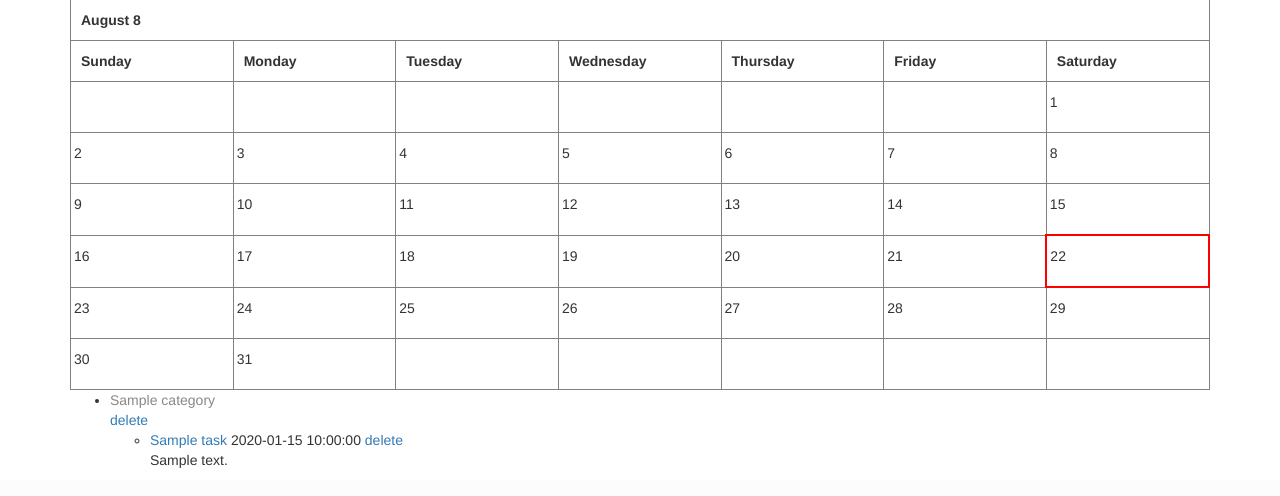
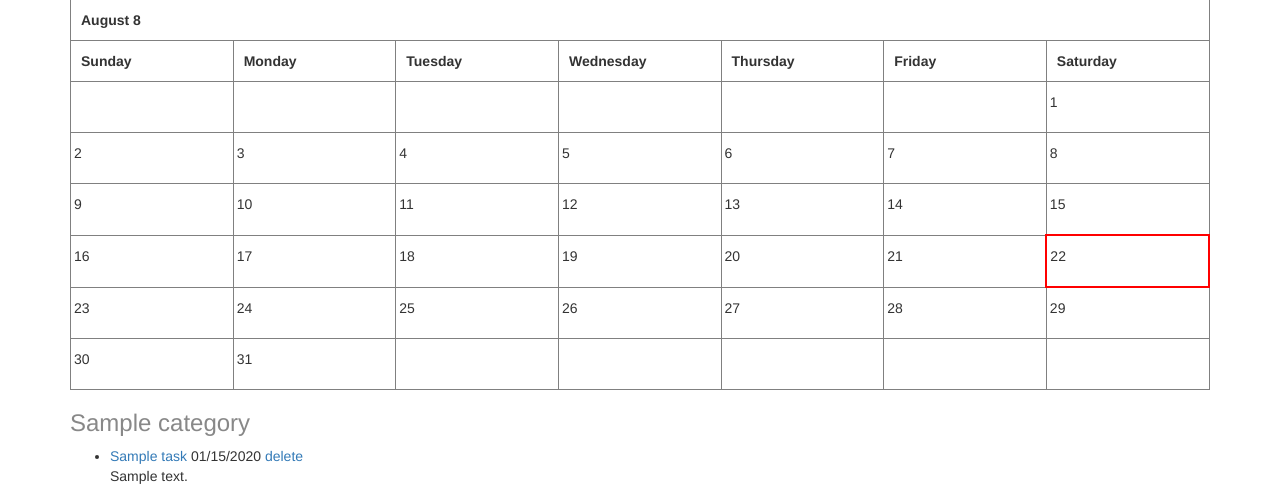
Before and after one commit to nicholasday/calendar, a Flask app: page / in a window 1280 px wide. Shown: the part 458-954 px from the top of the page. Before the commit the page ends 926 px from the top, so only its background shows below. Run offline with Flask 2, Linux system fonts and the light colour scheme; a user stored in the database is signed in; tables that the repository leaves empty hold one stand-in row (values such as "Sample post"); some libraries are stand-ins or nearby versions.

Commit message:
Wrote code template code to make the categories nice

```diff
--- a/templates/index.html
+++ b/templates/index.html
@@ -9,7 +9,7 @@ $('.color-group').colorpicker();
 });
 </script>
 <div class="row">
-  <div class="col-xs-6">
+  <div class="col-xs-12 col-md-6">
     <form action="/task" method="post" id="new_task" class="">
     <div class="form-group">
         <label for="name-input">Name</label>
@@ -39,7 +39,7 @@ $('.color-group').colorpicker();
     </div>
     </form>
   </div>
-  <div class="col-xs-6">
+  <div class="col-xs-12 col-md-6">
     <form action="/category" method="post" id="new_category">
     <div class="form-group">
         <label for="new-category-input">Category</label>
@@ -58,18 +58,30 @@ $('.color-group').colorpicker();
     </form>
   </div>
 </div>
- {{ calendar|safe }}
-<ul>
+<div class="row">
+  <div class="col-xs-12">
+    {{ calendar|safe }}
+  </div>
+</div>
+<div class="row">
 {% for category in categories %}
-  <li><a href="/category/{{ category.id }}" style="color:{{ category.color }}">{{ category.name}}</a><br /><a href="/category/{{ category.id }}/delete">delete</a></li>
+  <div class="col-md-3">
+  <h3><a href="/category/{{ category.id }}" style="color:{{category.color}}">{{category.name}}</a></h3>
   <ul>
   {% for task in category.tasks %}
-  <li><a href="/task/{{ task.id }}">{{ task.name }}</a> {{task.date }}
+  <li><a href="/task/{{ task.id }}">{{ task.name }}</a> {{task.date.strftime('%m/%d/%Y') }}
     <a href="/task/{{ task.id }}/delete">delete</a>
   <br />{{ task.description }}
   </li>
   {% endfor %}
   </ul>
+  </div>
+{% if loop.index % 4 == 0 and not loop.last %}
+  </div>
+  <div class="row">
+{% endif %}
+  {% if loop.last %}
+  </div>
+  {% endif %}
 {% endfor %}
-</ul>
 {% endblock %}
```
